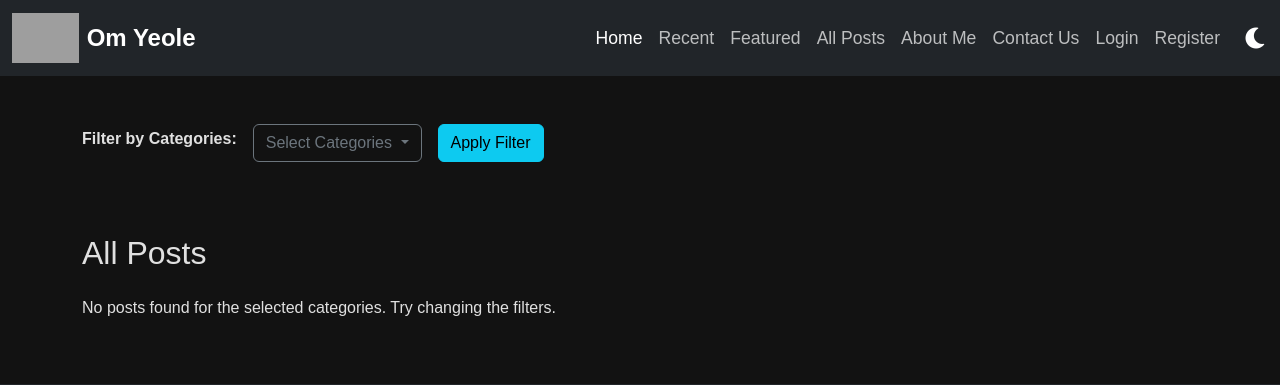
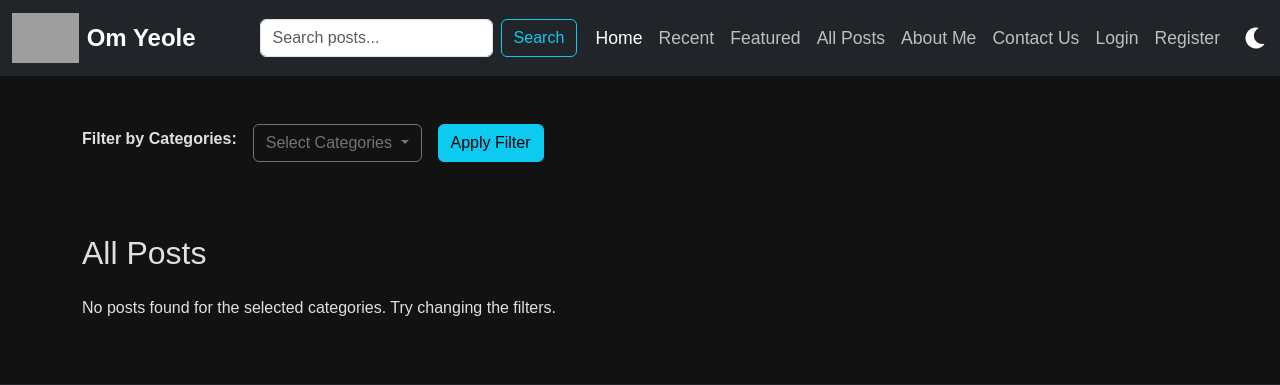
Before and after one commit to Om-S-Yeole/blogs, a Django app: page /all_posts/ in a window 1280 px wide. Shown: the top 385 px of the page. Run offline with Django 5.2, Linux system fonts and the light colour scheme; data that the repository does not hold is empty; grey boxes are pictures that could not be loaded.

Commit message:
Adds search functionality at navbar to search posts based on input field.

```diff
--- a/blog_website/blog/static/blog/js/base.js
+++ b/blog_website/blog/static/blog/js/base.js
@@ -75,3 +75,8 @@ document.getElementById('backToTop').addEventListener('click', () => {
 window.addEventListener('load', () => {
   document.getElementById('loadingSpinner').style.display = 'none';
 });
+
+document.getElementById('clear-search').addEventListener('click', function () {
+  const searchField = document.querySelector('input[name="search"]');
+  if (searchField) searchField.value = '';
+});
--- a/blog_website/blog/templates/blog/all_posts.html
+++ b/blog_website/blog/templates/blog/all_posts.html
@@ -1,6 +1,13 @@
 {% extends 'blog/base.html' %}
 
 {% block content %}
+    <!-- Search Results Information -->
+    {% if search_query %}
+        <div class="mt-3">
+            <strong>Search Results for:</strong>
+            <span class="badge bg-info text-white">{{ search_query }}</span>
+        </div>
+    {% endif %}
     <!-- Categories Filter Section -->
     <div class="container mb-4 mt-5">
         <div class="row align-items-center">
--- a/blog_website/blog/templates/blog/navbar.html
+++ b/blog_website/blog/templates/blog/navbar.html
@@ -9,6 +9,10 @@
         <button class="navbar-toggler" type="button" data-bs-toggle="collapse" data-bs-target="#navbarNav">
             <span class="navbar-toggler-icon"></span>
         </button>
+        <form method="get" action="{% url 'all_posts' %}" class="d-flex ms-5" role="search">
+            <input class="form-control me-2" type="search" name="search" placeholder="Search posts..." aria-label="Search">
+            <button class="btn btn-outline-info" type="submit">Search</button>
+        </form>
         <div class="collapse navbar-collapse" id="navbarNav">
             <ul class="navbar-nav ms-auto">
                 <li class="nav-item"><a class="nav-link active" href="{% url 'blog-home' %}" title="Home">Home</a></li>
--- a/blog_website/blog/views.py
+++ b/blog_website/blog/views.py
@@ -46,10 +46,11 @@ class PostListView(ListView):
     def get_queryset(self):
         queryset = super().get_queryset()
         selected_categories = self.request.GET.getlist('categories')  # Get selected categories from query parameters
+        search_query = self.request.GET.get('search', '')  # Get the search query from the query parameters
 
+        # Filter by categories (intersection logic)
         if selected_categories:
-            # Convert selected category IDs to integers
-            selected_category_ids = list(map(int, selected_categories))
+            selected_category_ids = list(map(int, selected_categories))  # Convert selected category IDs to integers
 
             if len(selected_category_ids) == 1:
                 # If only one category is selected, show all posts in that category
@@ -59,6 +60,14 @@ class PostListView(ListView):
                 for category_id in selected_category_ids:
                     queryset = queryset.filter(categories__id=category_id)
 
+        # Filter by search query
+        if search_query:
+            queryset = queryset.filter(
+                Q(title__icontains=search_query) |  # Title contains search query (case insensitive)
+                Q(content__icontains=search_query) |  # Content contains search query (case insensitive)
+                Q(categories__name__icontains=search_query)  # Category name contains search query
+            ).distinct()  # Use distinct to prevent duplicate results if a post matches multiple categories
+
         return queryset
 
     def get_context_data(self, **kwargs):
@@ -66,7 +75,9 @@ class PostListView(ListView):
         context['title'] = 'All Posts'
         context['categories'] = Category.objects.all()  # Pass all categories to the template
         context['selected_categories'] = list(map(int, self.request.GET.getlist('categories')))  # Get selected categories
+        context['search_query'] = self.request.GET.get('search', '')  # Pass the search query to the template
         return context
+
 
 class PostDetailView(DetailView):
     model = Post
```
